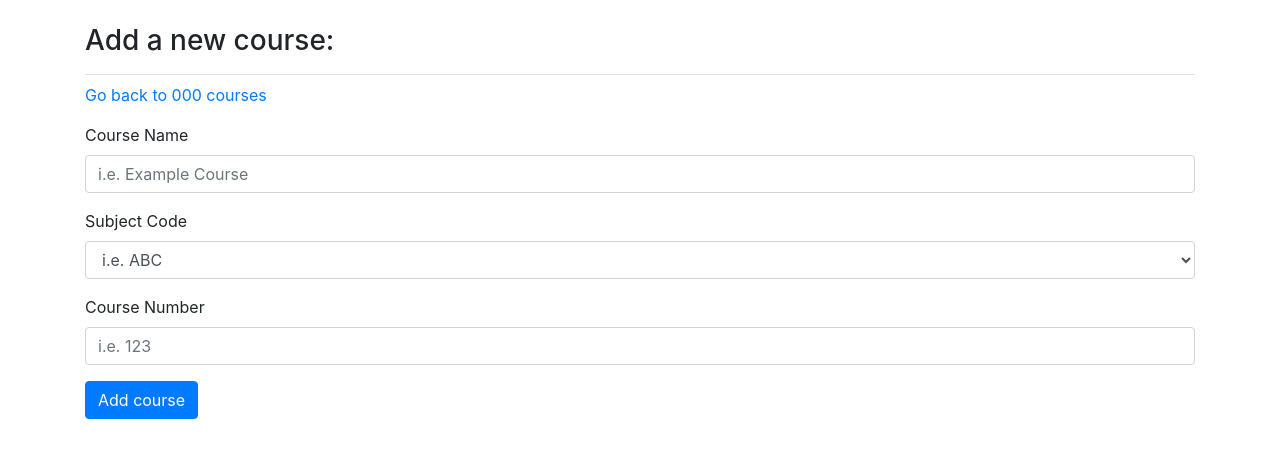
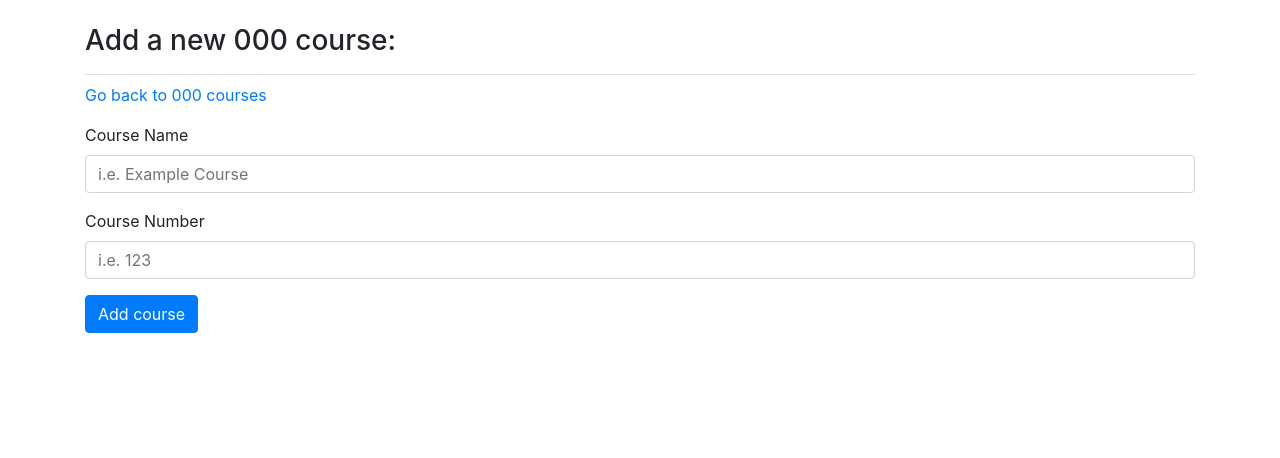
Before and after one commit to kennyjung0223/coursinary, a Django app: page /new_course/000/ in a window 1280 px wide. Shown: the part 58-516 px from the top of the page. Run offline with Django 3.2, Linux system fonts and the light colour scheme; tables that the repository leaves empty hold one stand-in row (values such as "Sample post"); some libraries are stand-ins or nearby versions.

Commit message:
enabled automatic course choice for new course

```diff
--- a/coursinary/settings.py
+++ b/coursinary/settings.py
@@ -26,7 +26,7 @@ SECRET_KEY = os.getenv('SECRET_KEY', 'Optional default value')
 
 
 # SECURITY WARNING: don't run with debug turned on in production!
-DEBUG = True
+DEBUG = False
 
 ALLOWED_HOSTS = []
 
--- a/coursinary_app/forms.py
+++ b/coursinary_app/forms.py
@@ -35,17 +35,17 @@ class CourseForm(forms.ModelForm):
 		model = Course
 		fields = [
 				  'text',
-				  'code',
+				  #'code',
 				  'course_number'
 				  ]
 		labels = {
 				  'text': 'Course Name',
-				  'code': 'Subject Code',
+				  #'code': 'Subject Code',
 				  'course_number': 'Course Number'
 				  }
 		widgets = {
 				  'text': forms.TextInput(attrs={'placeholder': 'i.e. Example Course'}),
-				  'code': forms.Select(choices=CODE_CHOICES),
+				  #'code': forms.Select(choices=CODE_CHOICES),
 				  'course_number': forms.TextInput(attrs={'placeholder': 'i.e. 123'}),
 				  }
 
--- a/coursinary_app/templates/coursinary_app/new_course.html
+++ b/coursinary_app/templates/coursinary_app/new_course.html
@@ -2,7 +2,7 @@
 {% load bootstrap4 %}
 
 {% block page_header %}
-	<h3>Add a new course:</h3>
+	<h3>Add a new {{ subject.code }} course:</h3>
 {% endblock page_header %}
 
 {% block content %}
--- a/coursinary_app/views.py
+++ b/coursinary_app/views.py
@@ -43,6 +43,7 @@ def new_course(request, subject_code):
 		if form.is_valid():
 			new_course = form.save(commit=False)
 			new_course.subject = subject
+			new_course.code = subject_code
 			new_course.save()
 			return redirect('coursinary_app:subject', subject_code=subject_code)
 
```
